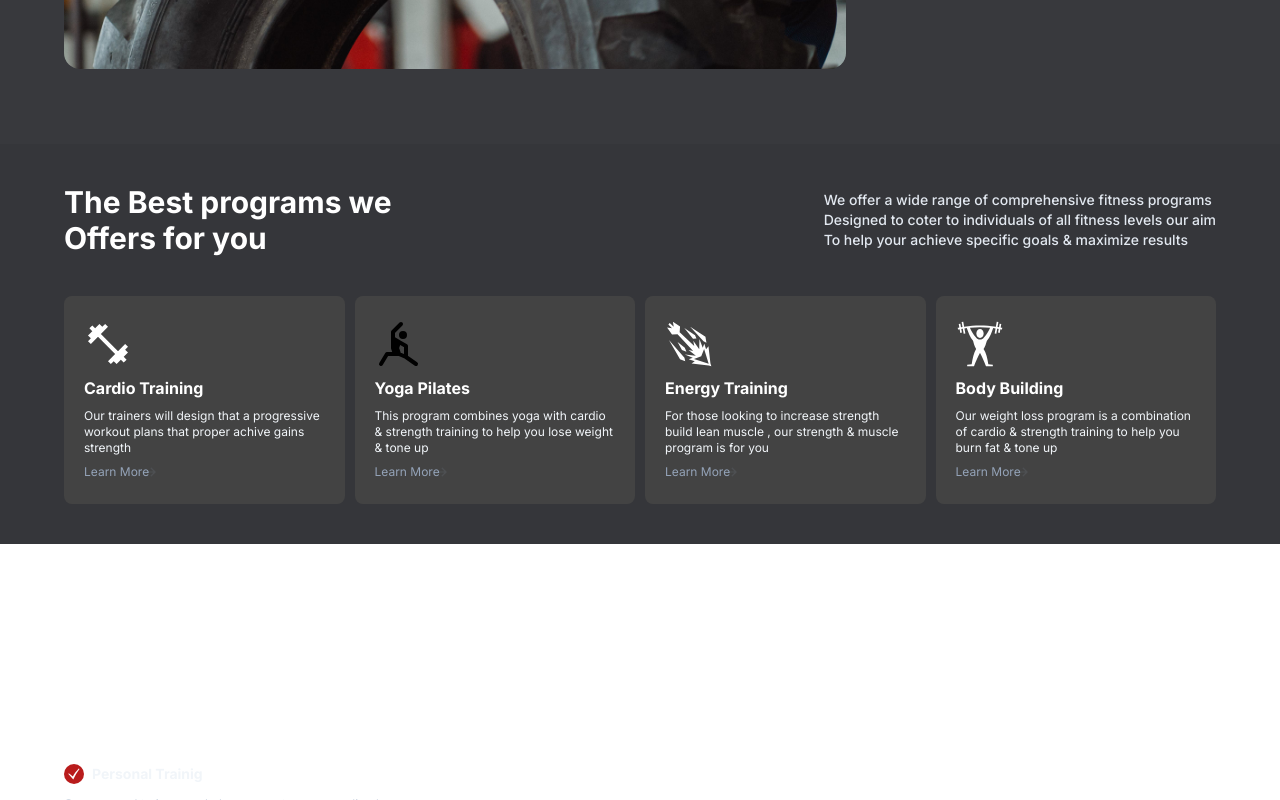
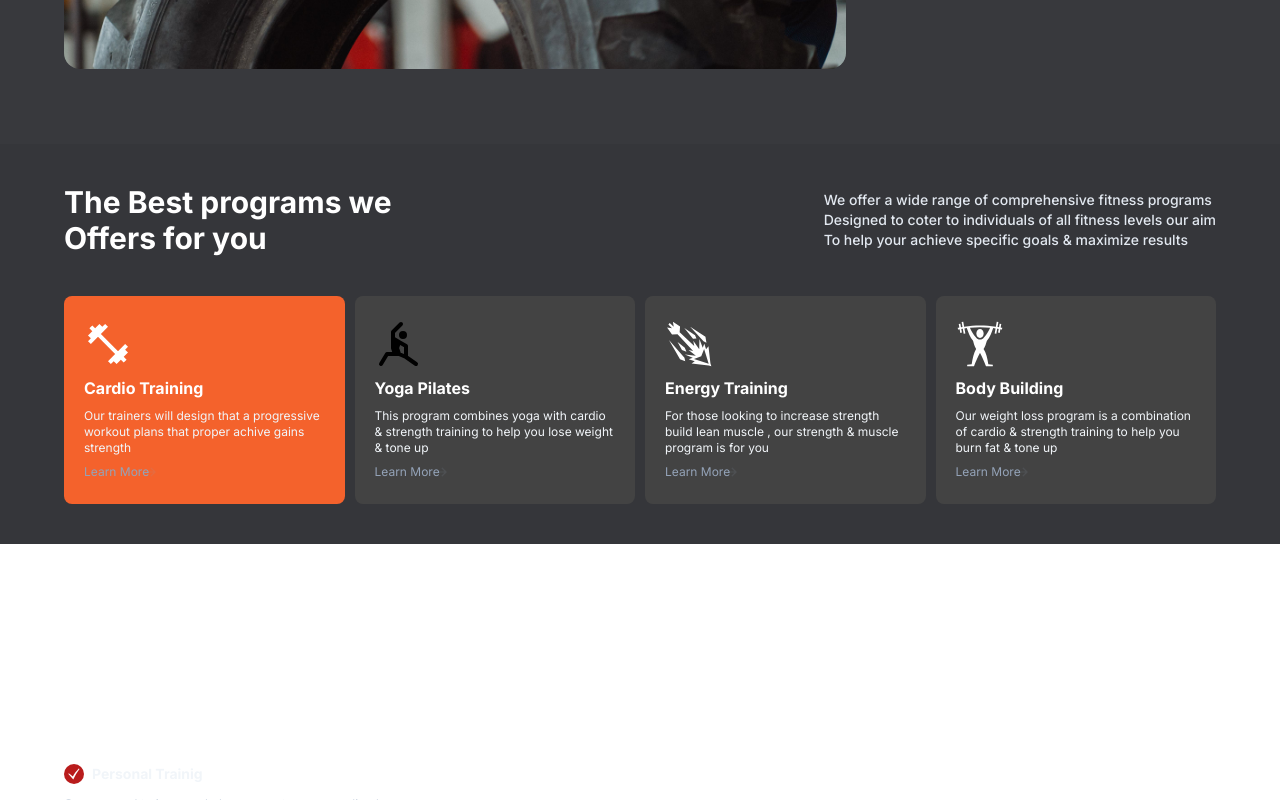
Before and after one commit to tchasinga/gym-rooms, a Next.js app: page / in a window 1280 px wide. In both pictures the pointer is over the element 204 px from the left and 1932 px from the top of the page. Shown: the part 1532-2332 px from the top of the page. Built offline with nearby package versions, Linux system fonts and the light colour scheme.

Commit message:
New code

```diff
--- a/src/app/globals.css
+++ b/src/app/globals.css
@@ -110,3 +110,7 @@ section:nth-child(1){
 .myRED:hover{
   background: #F4622C;
 }
+
+.bgColor:hover{
+  background: #F4622C;
+}
```
